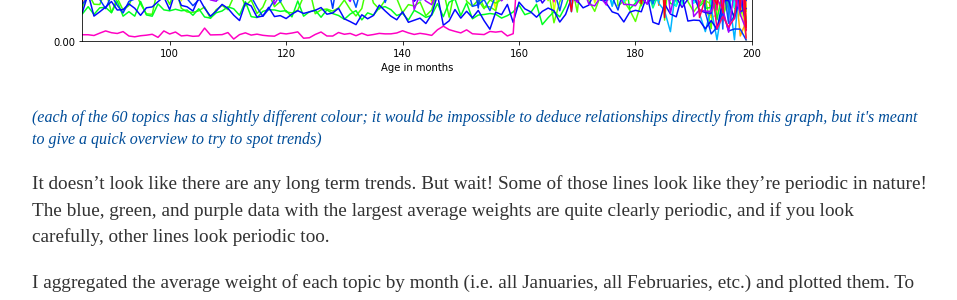
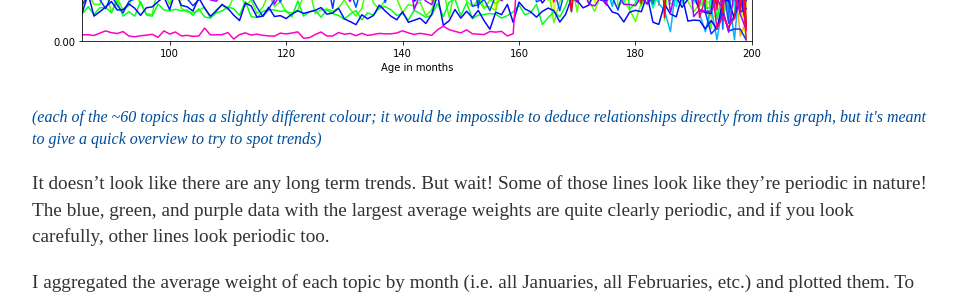
Before and after one commit to not-even-wong/not-even-wong.github.io, a Jekyll site: the page built from _posts/2019-11-17-physicsforums-datamining.md, in a window 1280 px wide and 900 px high, scrolled down 9693 px. Shown: the part 152-452 px from the top of the window, without its empty margins (160-1117 px from the left). Built offline with Jekyll 4.4.1, drawn with Linux system fonts in a browser that asks for light colours.

Commit message:
Update 2019-11-17-physicsforums-datamining.md

```diff
--- a/_posts/2019-11-17-physicsforums-datamining.md
+++ b/_posts/2019-11-17-physicsforums-datamining.md
@@ -425,7 +425,7 @@ So it seems like the topic weights don't really affect thread popularity, but mo
 My second goal was to determine whether any trends can be seen over time for each topic. Hence, I aggregated the average weight of each topic for each month, and then plotted these average weights over time...
 
 <img src="https://raw.githubusercontent.com/not-even-wong/not-even-wong.github.io/master/_posts/20191117/topic%20weights%20over%20time.png">
-<div class="fineprint">(each of the 60 topics has a slightly different colour; it would be impossible to deduce relationships directly from this graph, but it's meant to give a quick overview to try to spot trends)</div>
+<div class="fineprint">(each of the ~60 topics has a slightly different colour; it would be impossible to deduce relationships directly from this graph, but it's meant to give a quick overview to try to spot trends)</div>
 
 It doesn't look like there are any long term trends. But wait! Some of those lines look like they're periodic in nature!
 The blue, green, and purple data with the largest average weights are quite clearly periodic, and if you look carefully, other lines look periodic too.
```
